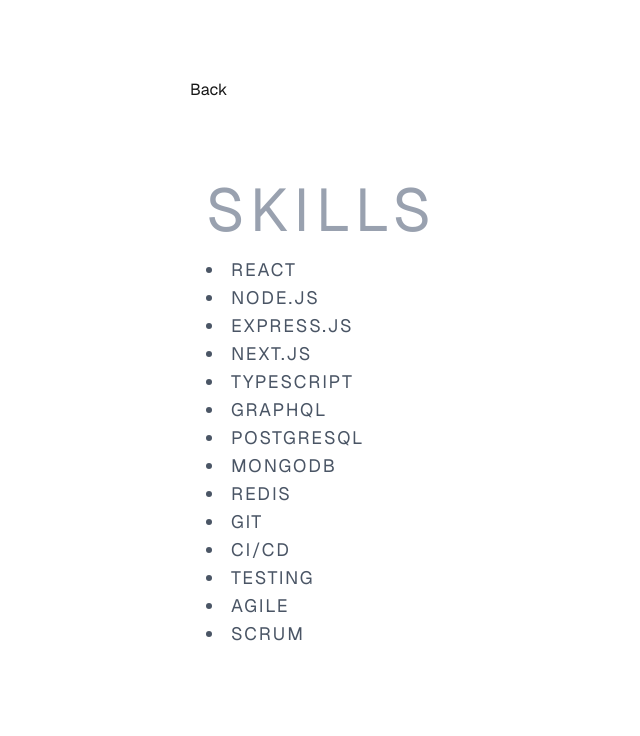
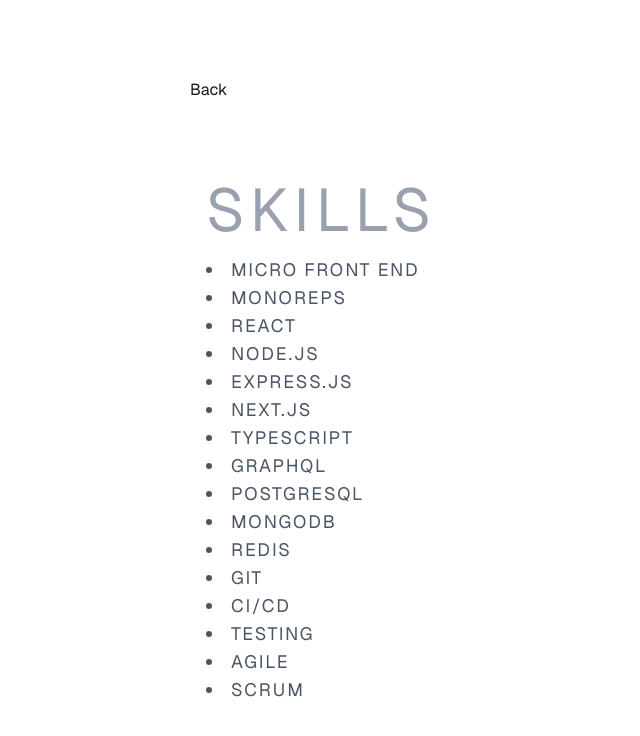
Before and after one commit to sarabs3/sarab.dev, a Next.js app: page /skills in a window 1280 px wide. Shown: the top 736 px of the page, without its empty margins (0-640 px from the left). Built offline with nearby package versions, Linux system fonts and the light colour scheme.

Commit message:
Added new learnings. Micro Frontends and MonoRepo

```diff
--- a/src/app/skills/page.tsx
+++ b/src/app/skills/page.tsx
@@ -9,6 +9,12 @@
         <div className="flex gap-4 flex-col p-4 w-[300px] rounded-xl">
         <h1 className="text-gray-400 text-6xl uppercase tracking-widest">Skills</h1>
             <ul className="list-disc list-inside">
+                <li className="text-gray-600 text-lg uppercase tracking-widest">
+                    <Link href="/skills/scrum">Micro Front End</Link>
+                </li>
+                <li className="text-gray-600 text-lg uppercase tracking-widest">
+                    <Link href="/skills/scrum">Monoreps</Link>
+                </li>
                 <li className="text-gray-600 text-lg uppercase tracking-widest">
                     <Link href="/skills/react">React</Link>
                 </li>
```
